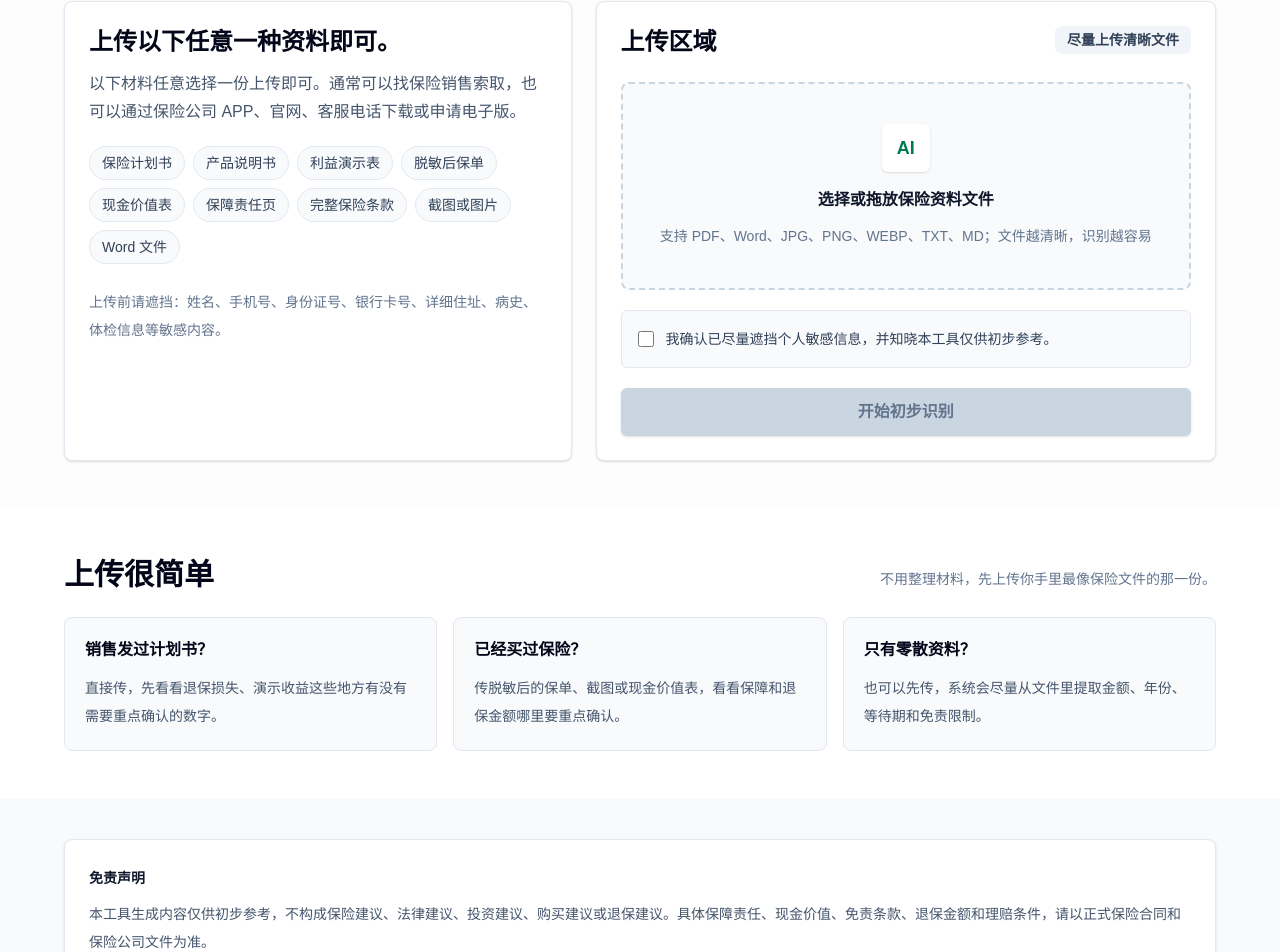
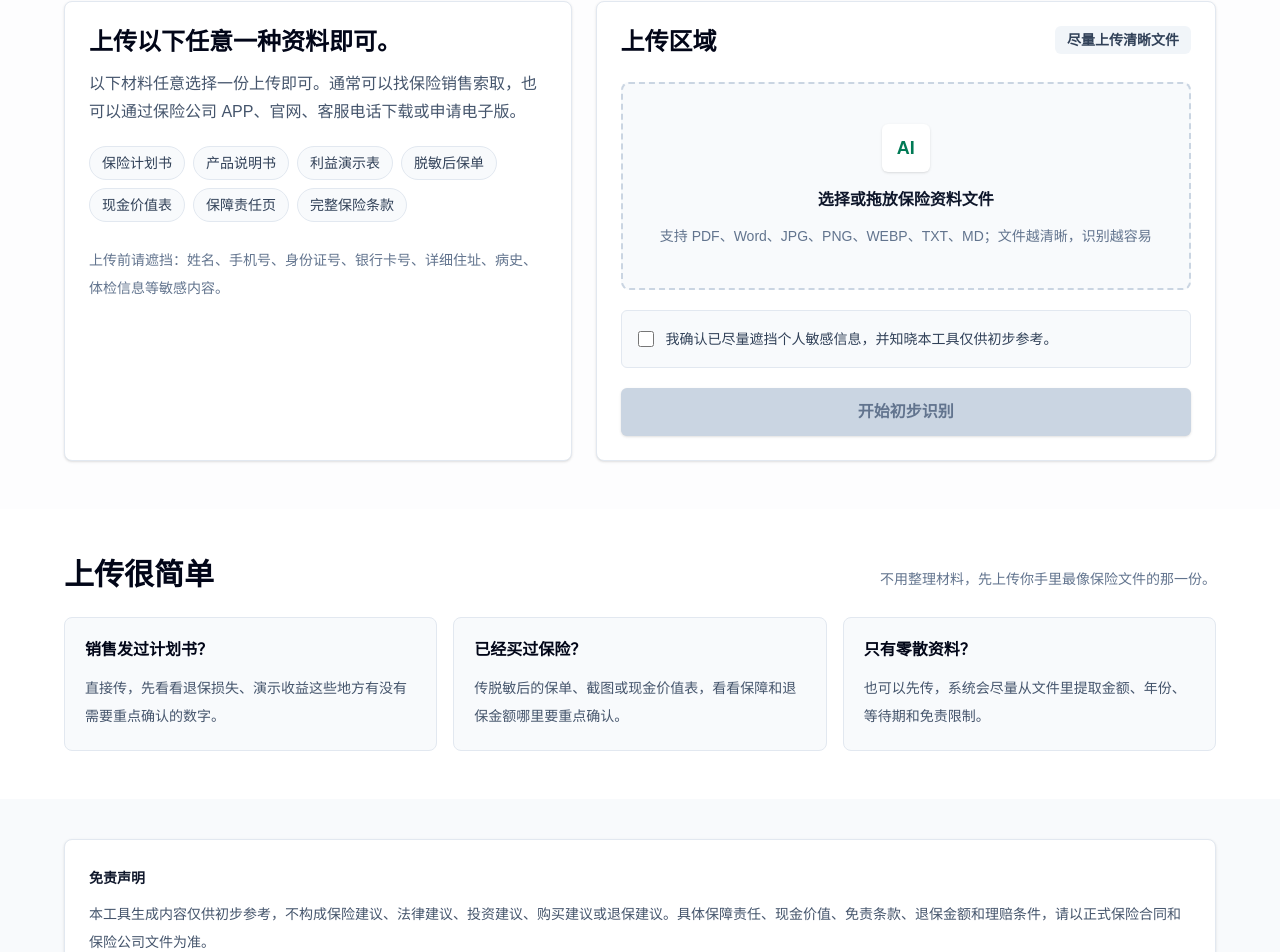
Before and after one commit to robin081412108-coder/baodan-bikeng, a Next.js app: page / in a window 1280 px wide. Shown: the part 728-1680 px from the top of the page. Built offline with nearby package versions, Linux system fonts and the light colour scheme.

Commit message:
Remove image and Word chips from upload guide

```diff
--- a/app/page.tsx
+++ b/app/page.tsx
@@ -77,8 +77,6 @@ const materialTips = [
   "现金价值表",
   "保障责任页",
   "完整保险条款",
-  "截图或图片",
-  "Word 文件",
 ];
 
 const uploadGuideCards = [
```
